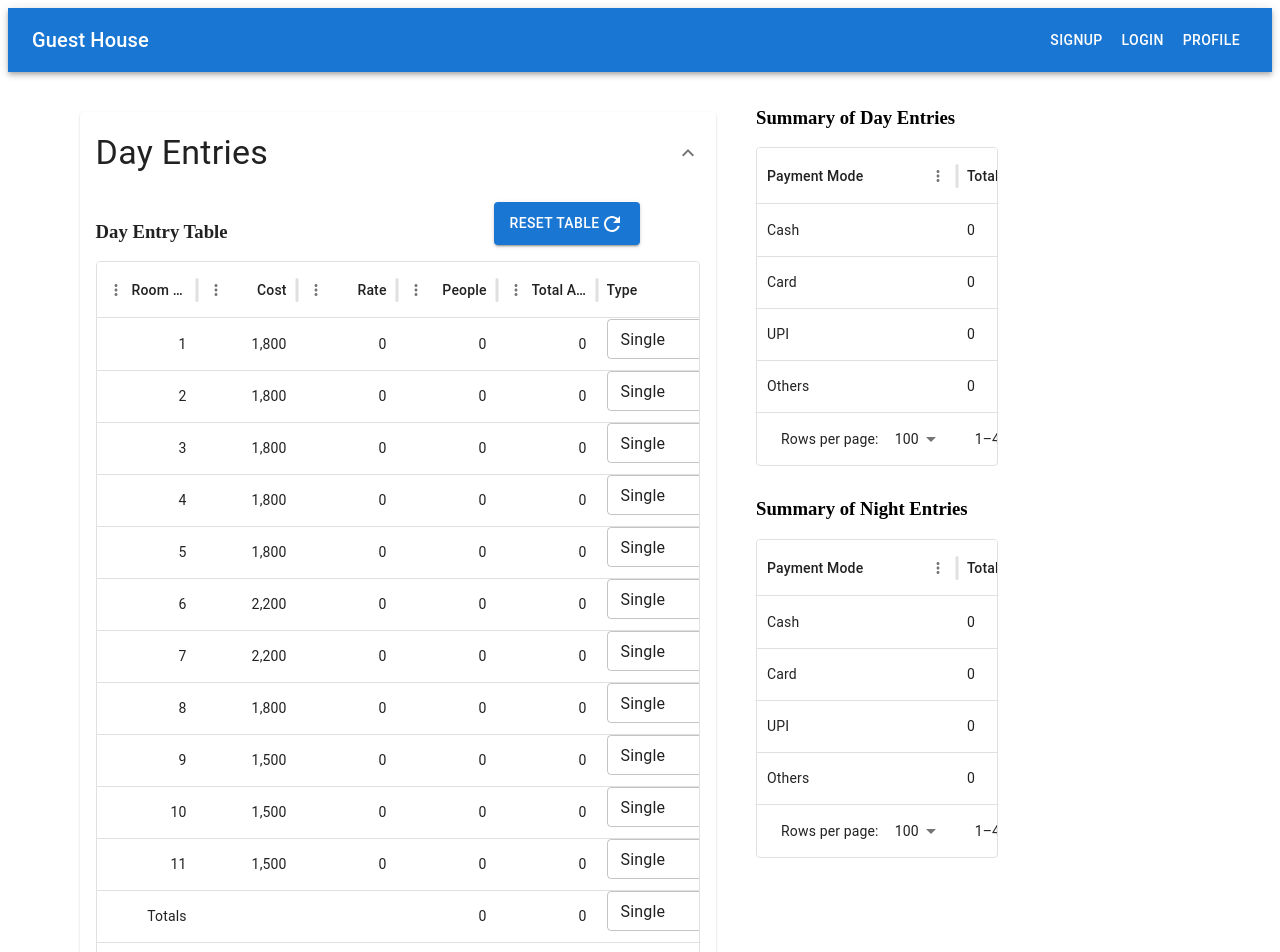
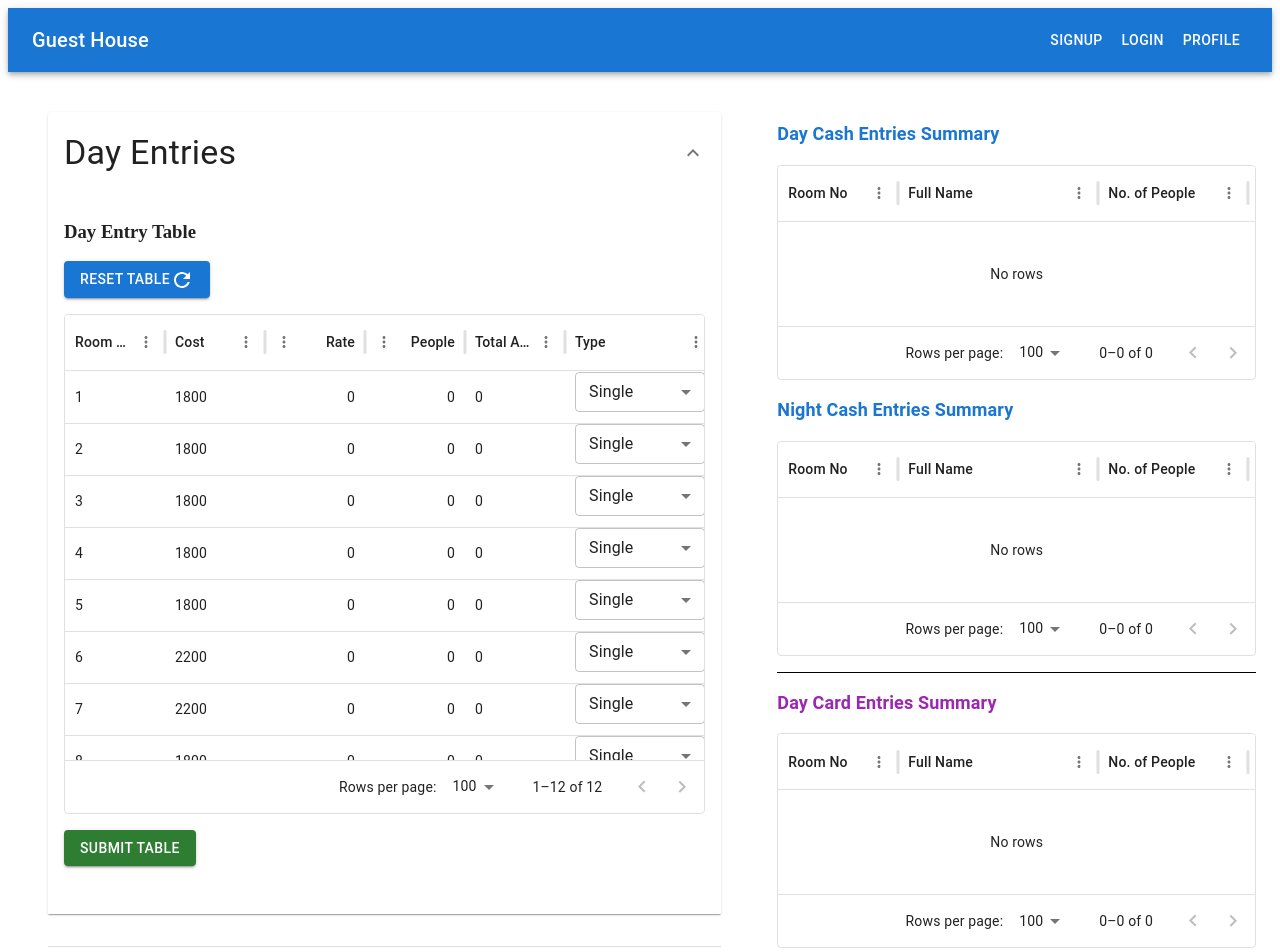
Before and after one commit to mayadb01-lgtm/TGT-GH-Rest, a React (Vite) app: page / in a window 1280 px wide. Shown: the top 952 px of the page. Built offline with nearby package versions, Linux system fonts and the light colour scheme.

Commit message:
feat - react code ready for entry and dashboard

```diff
--- a/src/components/TableComponent.jsx
+++ b/src/components/TableComponent.jsx
@@ -1,181 +1,171 @@
-import { useState } from "react";
+import React, { useState } from "react";
 import { DataGrid } from "@mui/x-data-grid";
 import { Button, FormControl, Select } from "@mui/material";
 import { Refresh } from "@mui/icons-material";
 
-const TableComponent = ({ title, rowsLength, roomCosts, onSubmit }) => {
-  const [rows, setRows] = useState(
-    Array.from({ length: rowsLength }, (_, i) => ({
+// Utility function to initialize rows
+const initializeRows = (rowsLength, roomCosts) => {
+  return Array.from({ length: rowsLength }, (_, i) => ({
     id: i + 1,
     roomNo: i + 1,
-      cost: roomCosts[i + 1],
+    cost: roomCosts[i + 1] || 0,
     rate: 0,
     noOfPeople: 0,
     totalAmount: 0,
     type: "",
     modeOfPayment: "",
-      fullname: "", // Add fullname field
-    }))
+    fullname: "",
+  }));
+};
+
+// Dropdown Cell Renderer
+const DropdownCell = ({ value, options, onChange }) => (
+  <FormControl size="small" fullWidth>
+    <Select
+      native
+      value={value}
+      onChange={(e) => onChange(e.target.value)}
+      variant="outlined"
+    >
+      {options.map((option) => (
+        <option key={option} value={option}>
+          {option}
+        </option>
+      ))}
+    </Select>
+  </FormControl>
 );
 
-  // Handle inline row updates
+const TableComponent = ({ title, rowsLength, roomCosts, onSubmit }) => {
+  const [rows, setRows] = useState(initializeRows(rowsLength, roomCosts));
+
+  // Handle row update logic
   const handleRowEdit = (updatedRow) => {
-    const updatedRows = rows.map((row) =>
-      row.id === updatedRow.id ? { ...row, ...updatedRow } : row
+    setRows((prevRows) =>
+      prevRows.map((row) =>
+        row.id === updatedRow.id
+          ? {
+              ...row,
+              ...updatedRow,
+              totalAmount: updatedRow.rate * updatedRow.noOfPeople,
+            }
+          : row
+      )
     );
-
-    // Update totalAmount for the updated row
-    const updatedRowsWithTotal = updatedRows.map((row) => ({
-      ...row,
-      totalAmount: row.rate * row.noOfPeople,
-    }));
-
-    setRows(updatedRowsWithTotal);
   };
 
-  const totalAmount = rows.reduce((sum, row) => sum + row.totalAmount, 0);
+  // Reset rows
+  const handleReset = () => {
+    setRows(initializeRows(rowsLength, roomCosts));
+  };
 
-  // Create the Totals row
+  // Calculate totals
   const totalsRow = {
     id: "totals",
     roomNo: "Totals",
-    cost: "", // Not editable
-    rate: "", // Not editable
+    cost: "",
+    rate: "",
     noOfPeople: rows.reduce((sum, row) => sum + row.noOfPeople, 0),
-    totalAmount: totalAmount, // Calculate totalAmount
-    type: "", // Not editable
-    modeOfPayment: "", // Not editable
-    fullname: "", // Not editable
+    totalAmount: rows.reduce((sum, row) => sum + row.totalAmount, 0),
+    type: "",
+    modeOfPayment: "",
+    fullname: "",
   };
-
-  // Include the totals row in the rows
-  const rowsWithTotals = [...rows, totalsRow];
 
   return (
     <div style={{ marginBottom: "32px" }}>
-      <div
-        style={{
-          display: "flex",
-          justifyContent: "space-between",
-          width: "90%",
-        }}
-      >
+      <div className="table-header">
         <h3>{title}</h3>
         <Button
           variant="contained"
           color="primary"
-          onClick={() => window.location.reload()}
+          onClick={handleReset}
           style={{ marginBottom: "16px" }}
         >
           Reset Table <Refresh />
         </Button>
       </div>
-      {/* DataGrid */}
-      <div style={{ height: "100%", width: "100%" }}>
+
+      <div style={{ height: 500, width: "100%" }}>
         <DataGrid
-          rows={rowsWithTotals}
+          rows={[...rows, totalsRow]}
           columns={[
             {
               field: "roomNo",
               headerName: "Room No",
               width: 100,
-              editable: false, // Read-only column
-              type: "number",
+              editable: false,
             },
-            {
-              field: "cost",
-              headerName: "Cost",
-              width: 100,
-              editable: false, // Read-only column
-              type: "number",
-            },
+            { field: "cost", headerName: "Cost", width: 100, editable: false },
             {
               field: "rate",
               headerName: "Rate",
               width: 100,
-              editable: true, // Editable column
+              editable: true,
               type: "number",
             },
             {
               field: "noOfPeople",
               headerName: "People",
               width: 100,
-              editable: true, // Editable column
+              editable: true,
               type: "number",
             },
             {
               field: "totalAmount",
               headerName: "Total Amount",
               width: 100,
-              editable: false, // Read-only column
-              type: "number",
+              editable: false,
             },
             {
               field: "type",
               headerName: "Type",
               width: 150,
-              editable: true, // Editable column with dropdown
               renderCell: (params) => (
-                <FormControl size="small">
-                  <Select
-                    variant="outlined"
-                    native
+                <DropdownCell
                   value={params.row.type}
-                    onChange={(e) =>
-                      handleRowEdit({
-                        ...params.row,
-                        type: e.target.value,
-                      })
+                  options={[
+                    "Single",
+                    "Couple",
+                    "Family",
+                    "Employee",
+                    "NRI",
+                    "Foreigner",
+                    "Other",
+                  ]}
+                  onChange={(value) =>
+                    handleRowEdit({ ...params.row, type: value })
                   }
-                  >
-                    <option value="Single">Single</option>
-                    <option value="Couple">Couple</option>
-                    <option value="Family">Family</option>
-                    <option value="Employee">Employee</option>
-                    <option value="NRI">NRI</option>
-                    <option value="Foreigner">Foreigner</option>
-                    <option value="Other">Other</option>
-                  </Select>
-                </FormControl>
+                />
               ),
             },
             {
               field: "modeOfPayment",
               headerName: "Payment",
               width: 150,
-              editable: true, // Editable column with dropdown
               renderCell: (params) => (
-                <FormControl size="small">
-                  <Select
-                    variant="outlined"
-                    native
+                <DropdownCell
                   value={params.row.modeOfPayment}
-                    onChange={(e) =>
-                      handleRowEdit({
-                        ...params.row,
-                        modeOfPayment: e.target.value,
-                      })
+                  options={["Card", "Online", "Cash", "UnPaid"]}
+                  onChange={(value) =>
+                    handleRowEdit({ ...params.row, modeOfPayment: value })
                   }
-                  >
-                    <option value="Card">Card</option>
-                    <option value="Online">Online</option>
-                    <option value="Cash">Cash</option>
-                    <option value="UnPaid">UnPaid</option>
-                  </Select>
-                </FormControl>
+                />
               ),
             },
             {
               field: "fullname",
               headerName: "Full Name",
-              width: 150,
-              editable: true, // Editable column
+              width: 200,
+              editable: true,
             },
           ]}
           pageSize={5}
-          processRowUpdate={handleRowEdit} // Handles inline editing for numeric values
+          processRowUpdate={handleRowEdit}
+          disableSelectionOnClick
         />
       </div>
+
       <Button
         variant="contained"
         color="success"
--- a/src/pages/EntryPage.jsx
+++ b/src/pages/EntryPage.jsx
@@ -1,4 +1,4 @@
-import { useState } from "react";
+import { useState, useMemo } from "react";
 import {
   Typography,
   Box,
@@ -12,55 +12,120 @@ import TableComponent from "../components/TableComponent";
 import ExpandMoreIcon from "@mui/icons-material/ExpandMore";
 import { DataGrid } from "@mui/x-data-grid";
 
+// Utility function to process entries by payment mode
+const processEntriesByPaymentMode = (data, mode) => {
+  const filteredEntries = data.filter((row) => row.modeOfPayment === mode);
+  const totalAmount = filteredEntries.reduce(
+    (total, row) => total + row.totalAmount,
+    0
+  );
+  if (totalAmount === 0) return [];
+  return [
+    ...filteredEntries,
+    {
+      id: "",
+      roomNo: "",
+      fullname: `Total ${mode} Amount`,
+      totalAmount,
+    },
+  ];
+};
+
+// Utility function to determine title color
+const getTitleColor = (title) => {
+  if (title.includes("Cash")) return "primary";
+  if (title.includes("Card")) return "secondary";
+  if (title.includes("Online")) return "success";
+  return "error";
+};
+
+// Reusable SummaryTable component
+const SummaryTable = ({ title, rows, columns }) => (
+  <div>
+    <Typography
+      variant="h6"
+      gutterBottom
+      color={getTitleColor(title)}
+      fontSize={18}
+      fontWeight={600}
+      margin="16px 0"
+    >
+      {title}
+    </Typography>
+    <DataGrid
+      rows={rows}
+      columns={columns}
+      pageSize={5}
+      rowsPerPageOptions={[5, 10, 20]}
+      autoHeight
+    />
+    {title.includes("Night") && (
+      <Divider
+        style={{
+          margin: "16px 0",
+          backgroundColor: "#000",
+        }}
+      />
+    )}
+  </div>
+);
+
 const EntryPage = () => {
   const [dayData, setDayData] = useState([]);
   const [nightData, setNightData] = useState([]);
 
-  const handleDaySubmit = (data) => {
-    setDayData(data);
-    console.log("Day Data Submitted:", data);
-  };
+  const handleDaySubmit = (data) => setDayData(data);
+  const handleNightSubmit = (data) => setNightData(data);
 
-  const handleNightSubmit = (data) => {
-    setNightData(data);
-    console.log("Night Data Submitted:", data);
-  };
+  // Columns for DataGrid
+  const columns = [
+    { field: "roomNo", headerName: "Room No", width: 120 },
+    { field: "fullname", headerName: "Full Name", width: 200 },
+    { field: "noOfPeople", headerName: "No. of People", width: 150 },
+    { field: "rate", headerName: "Rate", width: 150 },
+    { field: "totalAmount", headerName: "Amount", width: 150 },
+  ];
 
-  console.log("Day Data:", dayData);
-  console.log("Night Data:", nightData);
-
-  // Day - Calculations
-  // 1. Total rate by Payment Mode
-  const dayTotalRateByPaymentMode = dayData.reduce((acc, row) => {
-    acc[row.modeOfPayment] =
-      acc[row.modeOfPayment] + row.totalAmount || row.totalAmount;
-    return acc;
-  }, {});
-
-  // Total Amount by Payment Mode
-  const dayTotalAmountByPaymentMode = Object.values(
-    dayTotalRateByPaymentMode
-  ).reduce((sum, rate) => sum + rate, 0);
-
-  // Night - Calculations
-  // 1. Total rate by Payment Mode
-  const nightTotalRateByPaymentMode = nightData.reduce((acc, row) => {
-    acc[row.modeOfPayment] =
-      acc[row.modeOfPayment] + row.totalAmount || row.totalAmount;
-    return acc;
-  }, {});
-
-  // Total Amount by Payment Mode
-  const nightTotalAmountByPaymentMode = Object.values(
-    nightTotalRateByPaymentMode
-  ).reduce((sum, rate) => sum + rate, 0);
+  // Processed data by payment mode using memoization for performance
+  const dayCashEntries = useMemo(
+    () => processEntriesByPaymentMode(dayData, "Cash"),
+    [dayData]
+  );
+  const nightCashEntries = useMemo(
+    () => processEntriesByPaymentMode(nightData, "Cash"),
+    [nightData]
+  );
+  const dayCardEntries = useMemo(
+    () => processEntriesByPaymentMode(dayData, "Card"),
+    [dayData]
+  );
+  const nightCardEntries = useMemo(
+    () => processEntriesByPaymentMode(nightData, "Card"),
+    [nightData]
+  );
+  const dayOnlineEntries = useMemo(
+    () => processEntriesByPaymentMode(dayData, "Online"),
+    [dayData]
+  );
+  const nightOnlineEntries = useMemo(
+    () => processEntriesByPaymentMode(nightData, "Online"),
+    [nightData]
+  );
+  const dayUnPaidEntries = useMemo(
+    () => processEntriesByPaymentMode(dayData, "UnPaid"),
+    [dayData]
+  );
+  const nightUnPaidEntries = useMemo(
+    () => processEntriesByPaymentMode(nightData, "UnPaid"),
+    [nightData]
+  );
 
   return (
-    <Grid container spacing={2} style={{ margin: "auto", width: "95%" }}>
+    <Grid container spacing={2} sx={{ margin: "auto", width: "100%" }}>
       {/* Left Side: Day and Night Entry Tables */}
       <Grid item xs={12} md={7}>
         <Box sx={{ padding: "24px" }}>
-          {/* Day Entries Section with Accordion */}
+          {/* Day Entries */}
           <Accordion defaultExpanded>
             <AccordionSummary
               expandIcon={<ExpandMoreIcon />}
@@ -93,7 +158,7 @@ const EntryPage = () => {
 
           <Divider sx={{ my: 4 }} />
 
-          {/* Night Entries Section with Accordion */}
+          {/* Night Entries */}
           <Accordion defaultExpanded>
             <AccordionSummary
               expandIcon={<ExpandMoreIcon />}
@@ -125,91 +190,52 @@ const EntryPage = () => {
           </Accordion>
         </Box>
       </Grid>
+
+      {/* Right Side: Summary Tables */}
+      {/* Right Side: Summary Tables */}
       <Grid item xs={12} md={5}>
-        <div style={{ marginBottom: "32px" }}>
-          <h3>Summary of Day Entries</h3>
-          <div style={{ height: "100%", width: "50%" }}>
-            <DataGrid
-              rows={[
-                {
-                  id: 1,
-                  modeOfPayment: "Cash",
-                  totalAmount: dayTotalAmountByPaymentMode["Cash"] || 0,
-                },
-                {
-                  id: 2,
-                  modeOfPayment: "Card",
-                  totalAmount: dayTotalAmountByPaymentMode["Card"] || 0,
-                },
-                {
-                  id: 3,
-                  modeOfPayment: "UPI",
-                  totalAmount: dayTotalAmountByPaymentMode["Online"] || 0,
-                },
-                {
-                  id: 4,
-                  modeOfPayment: "Others",
-                  totalAmount: dayTotalAmountByPaymentMode["UnPaid"] || 0,
-                },
-              ]}
-              columns={[
-                {
-                  field: "modeOfPayment",
-                  headerName: "Payment Mode",
-                  width: 200,
-                },
-                {
-                  field: "totalAmount",
-                  headerName: "Total Amount",
-                  width: 200,
-                },
-              ]}
-              pageSize={4}
-            />
-          </div>
-        </div>
-        <div style={{ marginBottom: "32px" }}>
-          <h3>Summary of Night Entries</h3>
-          <div style={{ height: "100%", width: "50%" }}>
-            <DataGrid
-              rows={[
-                {
-                  id: 1,
-                  modeOfPayment: "Cash",
-                  totalAmount: nightTotalAmountByPaymentMode["Cash"] || 0,
-                },
-                {
-                  id: 2,
-                  modeOfPayment: "Card",
-                  totalAmount: nightTotalAmountByPaymentMode["Card"] || 0,
-                },
-                {
-                  id: 3,
-                  modeOfPayment: "UPI",
-                  totalAmount: nightTotalAmountByPaymentMode["Online"] || 0,
-                },
-                {
-                  id: 4,
-                  modeOfPayment: "Others",
-                  totalAmount: nightTotalAmountByPaymentMode["UnPaid"] || 0,
-                },
-              ]}
-              columns={[
-                {
-                  field: "modeOfPayment",
-                  headerName: "Payment Mode",
-                  width: 200,
-                },
-                {
-                  field: "totalAmount",
-                  headerName: "Total Amount",
-                  width: 200,
-                },
-              ]}
-              pageSize={4}
-            />
-          </div>
-        </div>
+        <Box sx={{ padding: "16px" }}>
+          <SummaryTable
+            title="Day Cash Entries Summary"
+            rows={dayCashEntries}
+            columns={columns}
+          />
+          <SummaryTable
+            title="Night Cash Entries Summary"
+            rows={nightCashEntries}
+            columns={columns}
+          />
+          <SummaryTable
+            title="Day Card Entries Summary"
+            rows={dayCardEntries}
+            columns={columns}
+          />
+          <SummaryTable
+            title="Night Card Entries Summary"
+            rows={nightCardEntries}
+            columns={columns}
+          />
+          <SummaryTable
+            title="Day Online Entries Summary"
+            rows={dayOnlineEntries}
+            columns={columns}
+          />
+          <SummaryTable
+            title="Night Online Entries Summary"
+            rows={nightOnlineEntries}
+            columns={columns}
+          />
+          <SummaryTable
+            title="Day UnPaid Entries Summary"
+            rows={dayUnPaidEntries}
+            columns={columns}
+          />
+          <SummaryTable
+            title="Night UnPaid Entries Summary"
+            rows={nightUnPaidEntries}
+            columns={columns}
+          />
+        </Box>
       </Grid>
     </Grid>
   );
```
Lines whose indentation alone changed are shown as unchanged.
